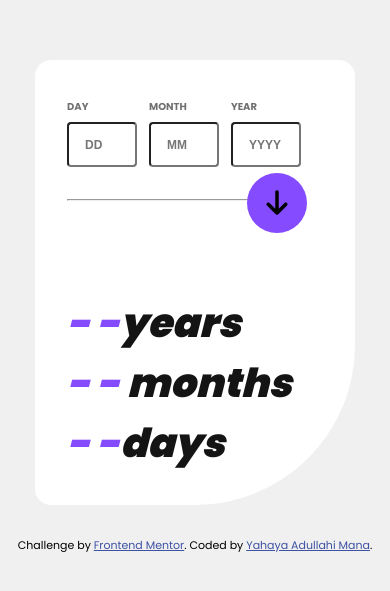
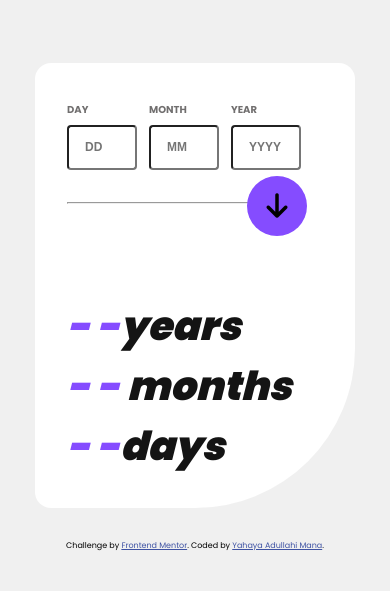
Before and after one commit to jika026/Age-Calculator, a plain HTML site: page index.html in a window 390 px wide. Shown: the part 115-706 px from the top of the page. Drawn offline with Linux system fonts and the light colour scheme.

Commit message:
footer font size

```diff
--- a/index.html
+++ b/index.html
@@ -34,6 +34,11 @@
       }
       .attribution a {
         color: hsl(228, 45%, 44%);
+      }
+      @media (max-width: 568px) {
+        .attribution {
+          font-size: 8px;
+        }
       }
     </style>
   </head>
```
